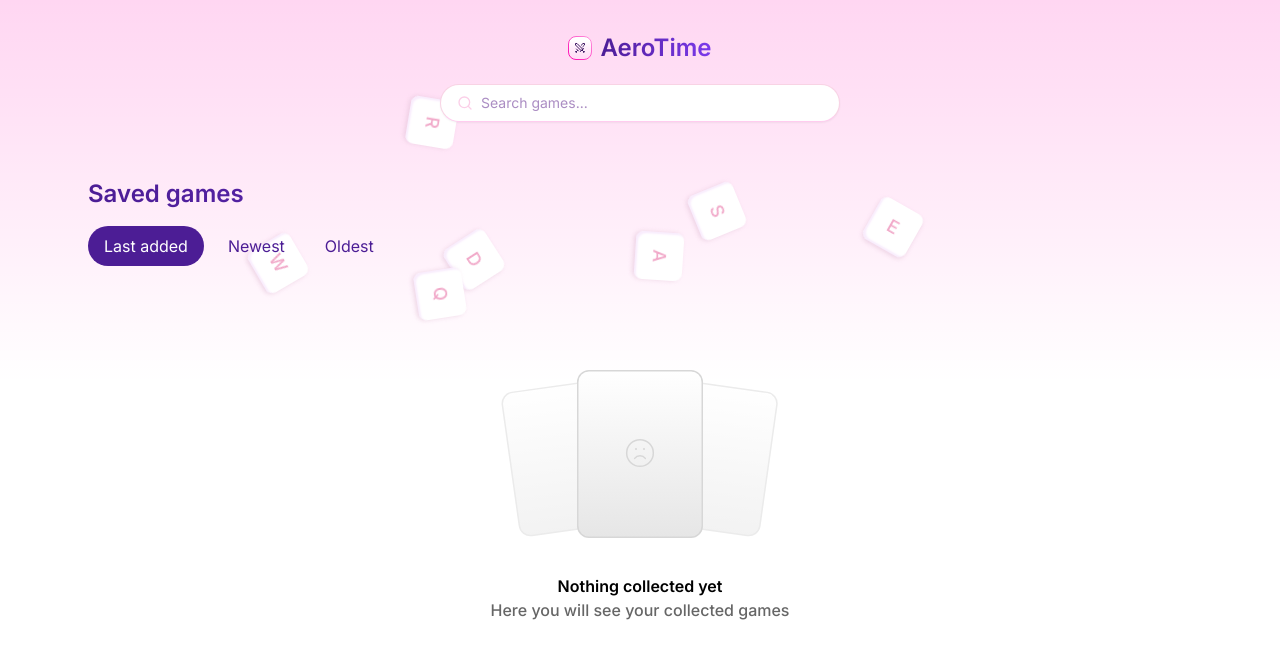
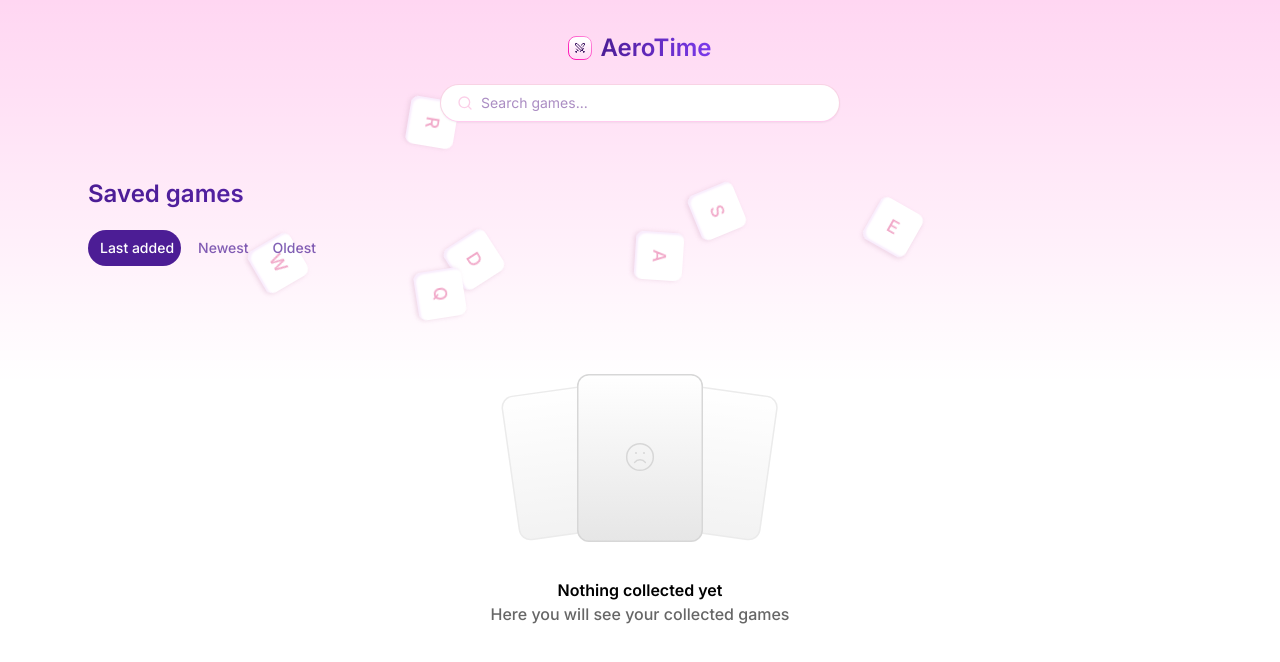
Before and after one commit to TanisJam/aerotime, a Next.js app: page / in a window 1280 px wide. Shown: the top 662 px of the page. Built offline with nearby package versions, Linux system fonts and the light colour scheme.

Commit message:
add intersectionobserver

```diff
--- a/src/components/sort-tabs.tsx
+++ b/src/components/sort-tabs.tsx
@@ -1,6 +1,8 @@
+import { useIntersectionObserver } from '@/hooks/useIntersectionObserver';
 import { cn } from '@/lib/utils';
 import { SortType } from '@/models';
 import { motion } from 'framer-motion';
+import { useEffect, useState } from 'react';
 
 interface SortTabProps {
   activeTab: SortType;
@@ -14,32 +16,80 @@
 ];
 
 export const SortTabs = ({ activeTab, handleSortChange }: SortTabProps) => {
+  const [selected, setSelected] = useState(activeTab);
+  const [buttonRefs] = useState(() => new Map<string, HTMLButtonElement>());
+  const { targetRef, isIntersecting, distance } = useIntersectionObserver({
+    threshold: 1,
+    rootMargin: '-1px 0px 0px 0px',
+  });
+
+  const getSelectedDimensions = () => {
+    const selectedButton = buttonRefs.get(selected);
+    if (!selectedButton) return { width: 0, left: 0 };
+
+    const rect = selectedButton.getBoundingClientRect();
+    const parentRect = selectedButton.parentElement?.getBoundingClientRect();
+
+    return {
+      width: rect.width,
+      left: parentRect ? rect.left - parentRect.left : 0,
+    };
+  };
+
+  const handleSelect = (tab: SortType) => {
+    setSelected(tab);
+    handleSortChange(tab);
+  };
+
+  useEffect(() => {
+    console.log('isIntersecting', isIntersecting);
+  }, [isIntersecting]);
+
+  useEffect(() => {
+    console.log('distance', distance);
+  }, [distance]);
+
   return (
-    <div className="relative mb-6 mt-4">
-      <div className="flex gap-2">
+    <div className="sticky top-0 mb-6 mt-4 z-10" ref={targetRef}>
+      <div className="flex">
+        <motion.div
+          className="absolute bg-violet-900 rounded-full"
+          initial={false}
+          animate={{
+            width: getSelectedDimensions().width,
+            x: getSelectedDimensions().left,
+          }}
+          transition={{
+            type: 'spring',
+            stiffness: 400,
+            damping: 30,
+          }}
+          style={{
+            height: 'calc(100% - 8px)',
+            top: '4px',
+          }}
+        />
+
         {tabs.map((tab) => (
           <button
             key={tab.id}
-            onClick={() => handleSortChange(tab.id as SortType)}
+            ref={(el) => {
+              if (el) buttonRefs.set(tab.id, el);
+            }}
+            onClick={() => handleSelect(tab.id)}
             className={cn(
-              'relative px-4 py-2 rounded-full transition-colors',
+              'relative p-3 rounded-full transition-colors text-sm font-medium',
               activeTab === tab.id ? 'text-white' : 'text-violet-900'
             )}
           >
-            <span className="relative" style={{ zIndex: 1 }}>
+            <motion.span
+              animate={{
+                opacity: activeTab === tab.id ? 1 : 0.7,
+              }}
+              transition={{ duration: 0.2 }}
+            >
               {tab.label}
-            </span>
-            {activeTab === tab.id && (
-              <motion.div
-                layoutId="active-tab"
-                className="absolute inset-0 bg-violet-900 rounded-full"
-                transition={{
-                  type: 'spring',
-                  bounce: 0.2,
-                  duration: 0.6,
-                }}
-              />
-            )}
+            </motion.span>
           </button>
         ))}
       </div>
--- /dev/null
+++ b/src/hooks/useIntersectionObserver.ts
@@ -0,0 +1,55 @@
+import { useEffect, useRef, useState } from 'react'
+
+interface UseIntersectionObserverProps {
+  threshold?: number
+  root?: Element | null
+  rootMargin?: string
+}
+
+export const useIntersectionObserver = ({
+  threshold = 0,
+  root = null,
+  rootMargin = '0px'
+}: UseIntersectionObserverProps = {}) => {
+  const [isIntersecting, setIsIntersecting] = useState(false)
+  const [distance, setDistance] = useState<number>(0)
+  const targetRef = useRef<HTMLDivElement>(null)
+
+  useEffect(() => {
+    const calculateDistance = () => {
+      if (targetRef.current) {
+        const rect = targetRef.current.getBoundingClientRect()
+        setDistance(rect.top)
+      }
+    }
+
+    const observer = new IntersectionObserver(
+      ([entry]) => {
+        setIsIntersecting(entry.isIntersecting)
+        calculateDistance()
+      },
+      {
+        threshold,
+        root,
+        rootMargin
+      }
+    )
+
+    const currentTarget = targetRef.current
+    if (currentTarget) {
+      observer.observe(currentTarget)
+    }
+
+    // Actualizar la distancia en el scroll
+    window.addEventListener('scroll', calculateDistance)
+
+    return () => {
+      if (currentTarget) {
+        observer.unobserve(currentTarget)
+      }
+      window.removeEventListener('scroll', calculateDistance)
+    }
+  }, [threshold, root, rootMargin])
+
+  return { targetRef, isIntersecting, distance }
+}
```
